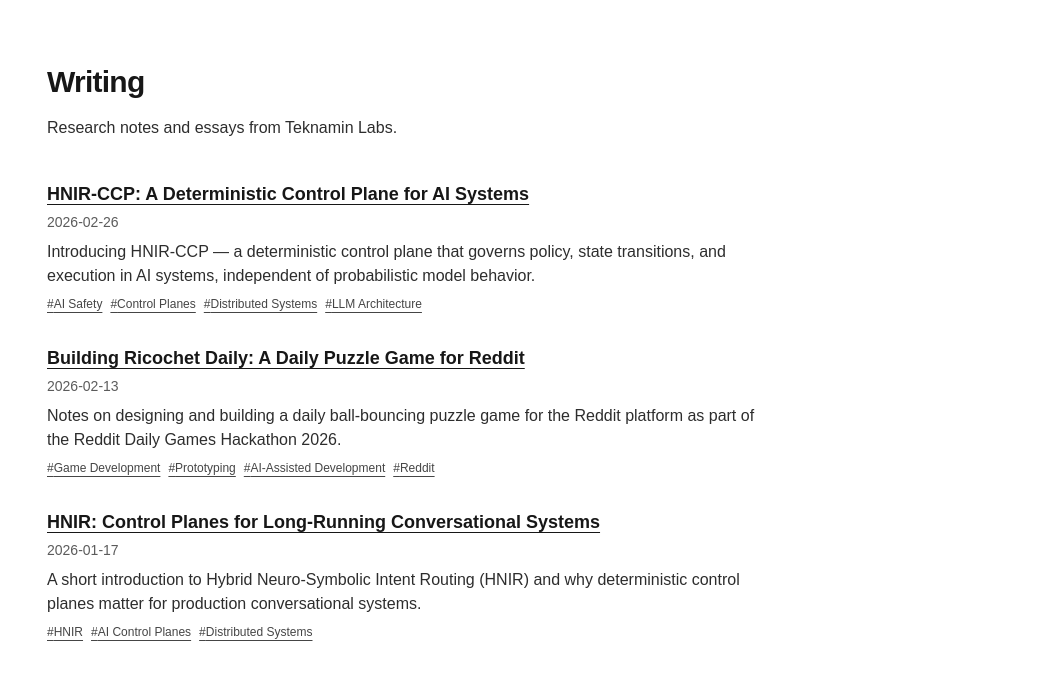
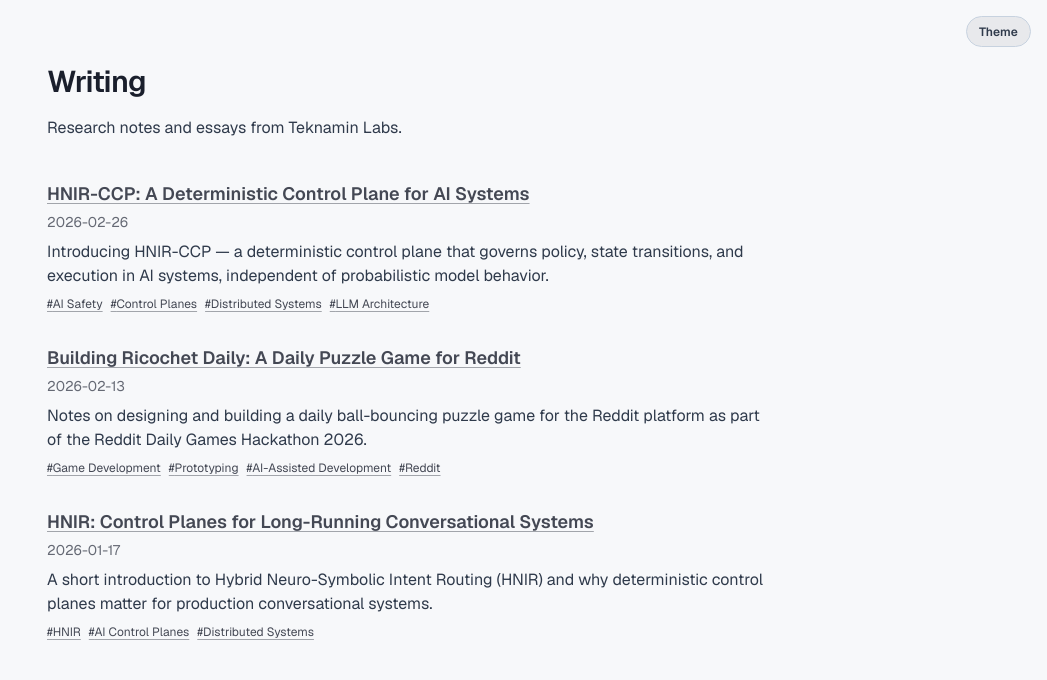
Before and after one commit to Teknamin/teknamin.github.io, a Next.js app: page /blog in a window 1280 px wide. Shown: the top 680 px of the page, without its empty margins (233-1280 px from the left). Built offline with nearby package versions, Linux system fonts and the light colour scheme; no server answers.

Commit message:
feat: improve site theme readability and add manual dark mode toggle

```diff
--- a/src/app/about/page.tsx
+++ b/src/app/about/page.tsx
@@ -3,22 +3,22 @@ export default function AboutPage() {
     <main className="mx-auto max-w-3xl px-6 py-16">
       <h1 className="text-3xl font-semibold tracking-tight">About Teknamin Labs</h1>
 
-      <p className="mt-8 leading-7 opacity-90">
+      <p className="mt-8 leading-7 site-soft">
         Teknamin Labs is not a company or a product. It is a long-running independent research and
         writing practice focused on systems, technology, and intelligence.
       </p>
 
-      <p className="mt-4 leading-7 opacity-90">
+      <p className="mt-4 leading-7 site-soft">
         Founded in 2015 as <em>Technology in a Minute</em>, the work began as short explainers and
         evolved toward underlying structure: systems, incentives, intelligence, and design tradeoffs.
       </p>
 
-      <hr className="my-10 opacity-30" />
+      <hr className="my-10 site-divider" />
 
       <h2 className="text-xl font-semibold">Author</h2>
-      <p className="mt-3 opacity-90">
+      <p className="mt-3 site-soft">
         Aravind Ravi — Founder and primary author<br />
-        <a className="underline underline-offset-4" href="https://www.raviaravind.com">
+        <a className="site-link underline underline-offset-4" href="https://www.raviaravind.com">
           www.raviaravind.com
         </a>
       </p>
--- a/src/app/blog/page.tsx
+++ b/src/app/blog/page.tsx
@@ -1,4 +1,5 @@
 import { getAllPosts } from "@/lib/content";
+import Link from "next/link";
 
 export default function BlogPage() {
   const posts = getAllPosts();
@@ -6,29 +7,32 @@ export default function BlogPage() {
   return (
     <main className="mx-auto max-w-3xl px-6 py-16">
       <h1 className="text-3xl font-semibold tracking-tight">Writing</h1>
-      <p className="mt-4 opacity-90">
+      <p className="mt-4 site-soft">
         Research notes and essays from Teknamin Labs.
       </p>
 
       <div className="mt-10 space-y-8">
         {posts.map((p) => (
           <article key={p.slug}>
-            <a className="text-lg font-semibold underline underline-offset-4" href={`/blog/${p.slug}/`}>
+            <Link
+              className="site-link-muted text-lg font-semibold underline underline-offset-4"
+              href={`/blog/${p.slug}/`}
+            >
               {p.title}
-            </a>
-            <div className="mt-1 text-sm opacity-70">{p.date}</div>
-            <p className="mt-2 opacity-90">{p.summary}</p>
+            </Link>
+            <div className="site-meta mt-1 text-sm">{p.date}</div>
+            <p className="mt-2 site-soft">{p.summary}</p>
             <div className="mt-2 flex flex-wrap gap-2">
               {p.tags.map((t) => {
                 const slug = t.trim().toLowerCase().replace(/\s+/g, "-");
                 return (
-                  <a
+                  <Link
                     key={t}
-                    className="text-xs underline underline-offset-4 opacity-80"
+                    className="site-link-muted text-xs underline underline-offset-4"
                     href={`/tags/${slug}/`}
                   >
                     #{t}
-                  </a>
+                  </Link>
                 );
               })}
             </div>
--- a/src/app/globals.css
+++ b/src/app/globals.css
@@ -1,9 +1,16 @@
 @import "tailwindcss";
 @plugin "@tailwindcss/typography";
 
-:root {
-  --background: #ffffff;
-  --foreground: #171717;
+:root,
+:root[data-theme="light"] {
+  --background: #f7f8fa;
+  --foreground: #1a1f2c;
+  --muted-foreground: #4a5568;
+  --soft-foreground: #2f3a4b;
+  --divider: #c7d2df;
+  --accent: #1e40af;
+  --accent-strong: #1e3a8a;
+  color-scheme: light;
 }
 
 @theme inline {
@@ -14,14 +21,150 @@
 }
 
 @media (prefers-color-scheme: dark) {
-  :root {
-    --background: #0a0a0a;
-    --foreground: #ededed;
+  :root:not([data-theme]) {
+    --background: #0d1117;
+    --foreground: #e6edf3;
+    --muted-foreground: #9aa4b2;
+    --soft-foreground: #c5d0db;
+    --divider: #2f3f53;
+    --accent: #93c5fd;
+    --accent-strong: #bfdbfe;
+    color-scheme: dark;
   }
+}
+
+:root[data-theme="dark"] {
+    --background: #0d1117;
+    --foreground: #e6edf3;
+    --muted-foreground: #9aa4b2;
+    --soft-foreground: #c5d0db;
+    --divider: #2f3f53;
+    --accent: #93c5fd;
+    --accent-strong: #bfdbfe;
+    color-scheme: dark;
 }
 
 body {
   background: var(--background);
   color: var(--foreground);
-  font-family: Arial, Helvetica, sans-serif;
+  font-family: var(--font-geist-sans), Arial, Helvetica, sans-serif;
 }
+
+.theme-toggle {
+  position: fixed;
+  top: 1rem;
+  right: 1rem;
+  z-index: 50;
+  border: 1px solid var(--divider);
+  background: color-mix(in oklab, var(--background) 94%, var(--foreground));
+  color: var(--soft-foreground);
+  border-radius: 999px;
+  padding: 0.35rem 0.75rem;
+  font-size: 0.75rem;
+  font-weight: 600;
+  letter-spacing: 0.01em;
+  cursor: pointer;
+  transition: color 150ms ease, border-color 150ms ease, background-color 150ms ease;
+}
+
+.theme-toggle:hover {
+  color: var(--foreground);
+  border-color: color-mix(in oklab, var(--divider) 55%, var(--accent));
+  background: color-mix(in oklab, var(--background) 88%, var(--foreground));
+}
+
+.theme-toggle:focus-visible {
+  outline: 2px solid var(--accent);
+  outline-offset: 2px;
+}
+
+.site-text {
+  color: var(--foreground);
+}
+
+.site-soft {
+  color: var(--soft-foreground);
+}
+
+.site-muted {
+  color: var(--muted-foreground);
+}
+
+.site-meta {
+  color: color-mix(in oklab, var(--foreground) 62%, var(--background));
+}
+
+.site-divider {
+  border-color: var(--divider);
+}
+
+.site-list {
+  color: var(--soft-foreground);
+}
+
+.site-list :where(li)::marker {
+  color: color-mix(in oklab, var(--foreground) 58%, var(--background));
+}
+
+.site-link {
+  color: var(--accent);
+  text-decoration-color: color-mix(in oklab, var(--accent) 50%, transparent);
+  text-underline-offset: 3px;
+}
+
+.site-link:hover {
+  color: var(--accent-strong);
+  text-decoration-color: var(--accent-strong);
+}
+
+.site-link-muted {
+  color: color-mix(in oklab, var(--foreground) 78%, var(--background));
+  text-decoration-color: color-mix(in oklab, var(--foreground) 38%, transparent);
+  text-underline-offset: 3px;
+}
+
+.site-link-muted:hover {
+  color: var(--accent);
+  text-decoration-color: color-mix(in oklab, var(--accent) 62%, transparent);
+}
+
+.blog-prose {
+  color: var(--foreground);
+}
+
+.blog-prose :where(p, li) {
+  color: color-mix(in oklab, var(--foreground) 84%, var(--background));
+}
+
+.blog-prose :where(ul > li, ol > li)::marker {
+  color: color-mix(in oklab, var(--foreground) 58%, var(--background));
+}
+
+.blog-prose :where(a) {
+  color: var(--accent);
+  text-decoration-color: color-mix(in oklab, var(--accent) 48%, transparent);
+  text-underline-offset: 3px;
+}
+
+.blog-prose :where(a:hover) {
+  color: var(--accent-strong);
+  text-decoration-color: var(--accent-strong);
+}
+
+.blog-prose :where(strong, h1, h2, h3, h4, h5, h6, code, th) {
+  color: var(--foreground);
+}
+
+.blog-prose :where(blockquote) {
+  color: var(--muted-foreground);
+  border-left-color: color-mix(in oklab, var(--accent) 45%, var(--background));
+}
+
+.blog-prose :where(hr, thead, tbody tr) {
+  border-color: color-mix(in oklab, var(--foreground) 22%, transparent);
+}
+
+.blog-prose :where(pre) {
+  background: color-mix(in oklab, var(--foreground) 10%, var(--background));
+  color: var(--foreground);
+}
--- a/src/app/hnir/page.tsx
+++ b/src/app/hnir/page.tsx
@@ -32,18 +32,18 @@ export default function HnirPage() {
         }}
       />
       <h1 className="text-3xl font-semibold tracking-tight">HNIR</h1>
-      <p className="mt-3 opacity-80">
+      <p className="mt-3 site-muted">
         Hybrid Neuro-Symbolic Intent Routing — deterministic control planes for distributed conversational systems.
       </p>
 
       <div className="mt-10 space-y-3">
-        <p>
+        <p className="site-soft">
           Publication (DOI):{" "}
-          <a className="underline underline-offset-4" href="https://doi.org/10.5281/zenodo.18110920">
+          <a className="site-link underline underline-offset-4" href="https://doi.org/10.5281/zenodo.18110920">
             https://doi.org/10.5281/zenodo.18110920
           </a>
         </p>
-        <p className="opacity-90">
+        <p className="site-soft">
           This page will host the canonical HNIR overview, diagrams, and links.
         </p>
       </div>
--- a/src/app/layout.tsx
+++ b/src/app/layout.tsx
@@ -2,6 +2,7 @@ import type { Metadata } from "next";
 import { Geist, Geist_Mono } from "next/font/google";
 import "./globals.css";
 import { SITE } from "@/lib/site";
+import ThemeToggle from "@/components/theme-toggle";
 
 const geistSans = Geist({
   variable: "--font-geist-sans",
@@ -31,16 +32,37 @@ export const metadata: Metadata = {
   }
 };
 
+const themeInitScript = `
+(() => {
+  try {
+    const key = "teknamin-theme";
+    const stored = window.localStorage.getItem(key);
+    const prefersDark = window.matchMedia("(prefers-color-scheme: dark)").matches;
+    const theme = stored === "light" || stored === "dark"
+      ? stored
+      : (prefersDark ? "dark" : "light");
+    document.documentElement.setAttribute("data-theme", theme);
+  } catch {
+    // no-op
+  }
+})();
+`;
+
 export default function RootLayout({
   children,
 }: Readonly<{
   children: React.ReactNode;
 }>) {
   return (
-    <html lang="en">
+    <html lang="en" suppressHydrationWarning>
       <body
         className={`${geistSans.variable} ${geistMono.variable} antialiased`}
       >
+        <script
+          dangerouslySetInnerHTML={{
+            __html: themeInitScript
+          }}
+        />
         <script
           type="application/ld+json"
           dangerouslySetInnerHTML={{
@@ -62,6 +84,7 @@ export default function RootLayout({
             })
           }}
         />
+        <ThemeToggle />
         {children}
       </body>
     </html>
--- a/src/app/tags/[tag]/page.tsx
+++ b/src/app/tags/[tag]/page.tsx
@@ -1,4 +1,5 @@
 import { getAllPosts } from "@/lib/content";
+import Link from "next/link";
 
 function tagToSlug(tag: string) {
   return tag.trim().toLowerCase().replace(/\s+/g, "-");
@@ -31,23 +32,23 @@ export default async function TagPage({
 
   return (
     <main className="mx-auto max-w-3xl px-6 py-16">
-      <a className="underline underline-offset-4 opacity-80" href="/blog/">
+      <Link className="site-link-muted underline underline-offset-4" href="/blog/">
         ← Back to Writing
-      </a>
+      </Link>
 
       <h1 className="mt-6 text-3xl font-semibold tracking-tight">#{displayTag}</h1>
 
       <div className="mt-10 space-y-8">
         {posts.map((p) => (
           <article key={p.slug}>
-            <a
-              className="text-lg font-semibold underline underline-offset-4"
+            <Link
+              className="site-link-muted text-lg font-semibold underline underline-offset-4"
               href={`/blog/${p.slug}/`}
             >
               {p.title}
-            </a>
-            <div className="mt-1 text-sm opacity-70">{p.date}</div>
-            <p className="mt-2 opacity-90">{p.summary}</p>
+            </Link>
+            <div className="site-meta mt-1 text-sm">{p.date}</div>
+            <p className="mt-2 site-soft">{p.summary}</p>
           </article>
         ))}
       </div>
--- /dev/null
+++ b/src/components/theme-toggle.tsx
@@ -0,0 +1,39 @@
+"use client";
+
+type Theme = "light" | "dark";
+
+const STORAGE_KEY = "teknamin-theme";
+
+function getResolvedTheme(): Theme {
+  const stored = window.localStorage.getItem(STORAGE_KEY);
+  if (stored === "light" || stored === "dark") {
+    return stored;
+  }
+
+  return window.matchMedia("(prefers-color-scheme: dark)").matches ? "dark" : "light";
+}
+
+function applyTheme(theme: Theme) {
+  document.documentElement.setAttribute("data-theme", theme);
+  window.localStorage.setItem(STORAGE_KEY, theme);
+}
+
+export default function ThemeToggle() {
+  const onToggleTheme = () => {
+    const current = getResolvedTheme();
+    const next = current === "dark" ? "light" : "dark";
+    applyTheme(next);
+  };
+
+  return (
+    <button
+      type="button"
+      className="theme-toggle"
+      onClick={onToggleTheme}
+      aria-label="Toggle color theme"
+      title="Toggle color theme"
+    >
+      Theme
+    </button>
+  );
+}
```
Also changed, not shown: src/app/archive/page.tsx (+5 -5 lines), src/app/blog/[slug]/page.tsx (+9 -8 lines), src/app/page.tsx (+11 -10 lines).
